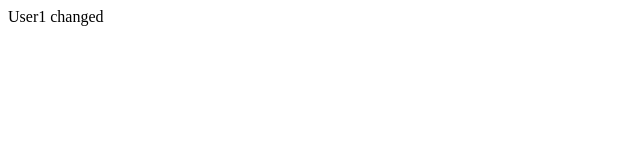
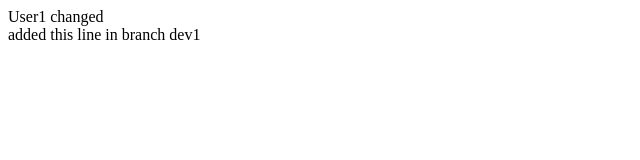
Before and after one commit to coderprofession/myapp, a plain HTML site: page index.html in a window 1280 px wide. Shown: the whole page, without its empty margins (0-640 px from the left). Drawn offline with Linux system fonts and the light colour scheme.

Commit message:
dev1 by myapp

```diff
--- a/index.html
+++ b/index.html
@@ -7,5 +7,6 @@
 </head>
 <body>
     <div>User1 changed</div>
+    <div>added this line in branch dev1</div>
 </body>
 </html>
```
